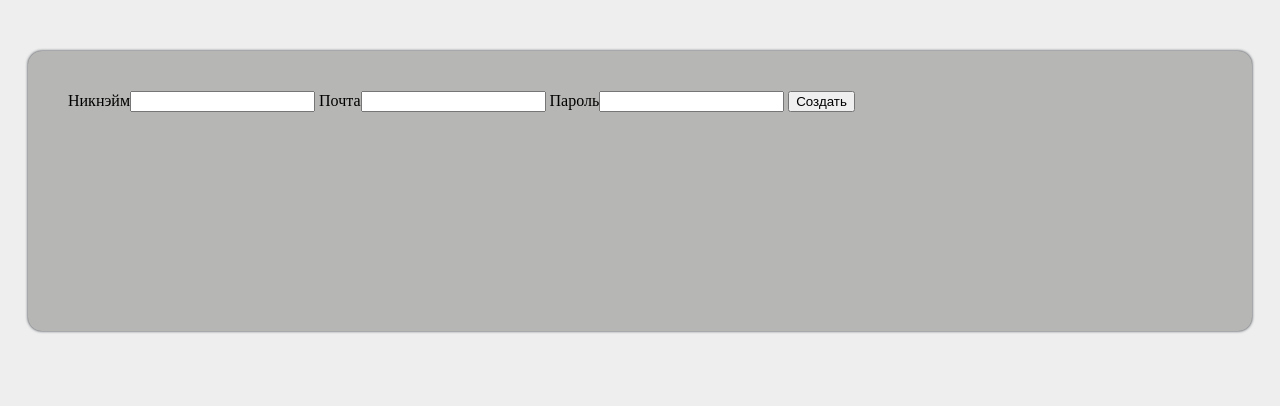
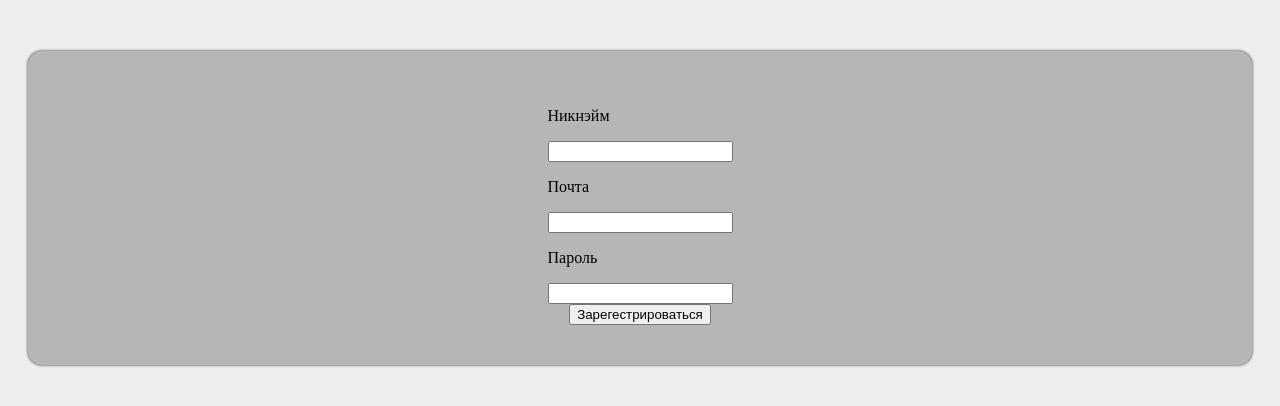
Before and after one commit to 51Sirius/game_blog, a Flask app: page /singup in a window 1280 px wide. Shown: the part 66-472 px from the top of the page. Run offline with Flask 2, Linux system fonts and the light colour scheme.

Commit message:
Add first style to form reg

```diff
--- a/static/log_reg.css
+++ b/static/log_reg.css
@@ -2,12 +2,19 @@
     background-color: #EEEEEE;
 }
 main {
-    display: flex;
     padding: 40px;
     min-height: 200px;
     margin: 4% 20px 20px 20px;
     border-radius: 14px;
     box-shadow: #222831 0 0 3px;
     background: #b6b6b4;
+}
+
+.form-group {
+    width: 100%;
+    display: flex;
     flex-direction: column;
+    align-items: center;
 }
+.block-form {
+}
--- a/templates/login.html
+++ b/templates/login.html
@@ -18,7 +18,7 @@
     {% block forms %}
         <form action="{{ url_for('create_article') }}" method="POST" class="main_create">
         {{ form.csrf_token }}
-        {{ form.ni }}
+
         <button type="submit" class="button_create">Создать</button>
     </form>
     {% endblock %}
--- a/templates/singin.html
+++ b/templates/singin.html
@@ -9,11 +9,11 @@
 {% endblock %}
 
 {% block forms %}
-    <form action="{{ url_for('create_article') }}" method="POST" class="main_create">
+    <form action="{{ url_for('create_article') }}" method="POST" class="form-group">
         {{ form.csrf_token }}
-        {{ form.nickname.label }}{{ form.nickname }}
-        {{ form.mail.label }}{{ form.mail }}
-        {{ form.password.label }}{{ form.password }}
-        <button type="submit" class="button_create">Создать</button>
+        <div class="block-form"><p>{{ form.nickname.label }}</p>{{ form.nickname }}</div>
+        <div class="block-form"><p>{{ form.mail.label }}</p>{{ form.mail }}</div>
+        <div class="block-form"><p>{{ form.password.label }}</p>{{ form.password }}</div>
+        <button type="submit" class="button_create">Зарегестрироваться</button>
     </form>
 {% endblock %}
```
